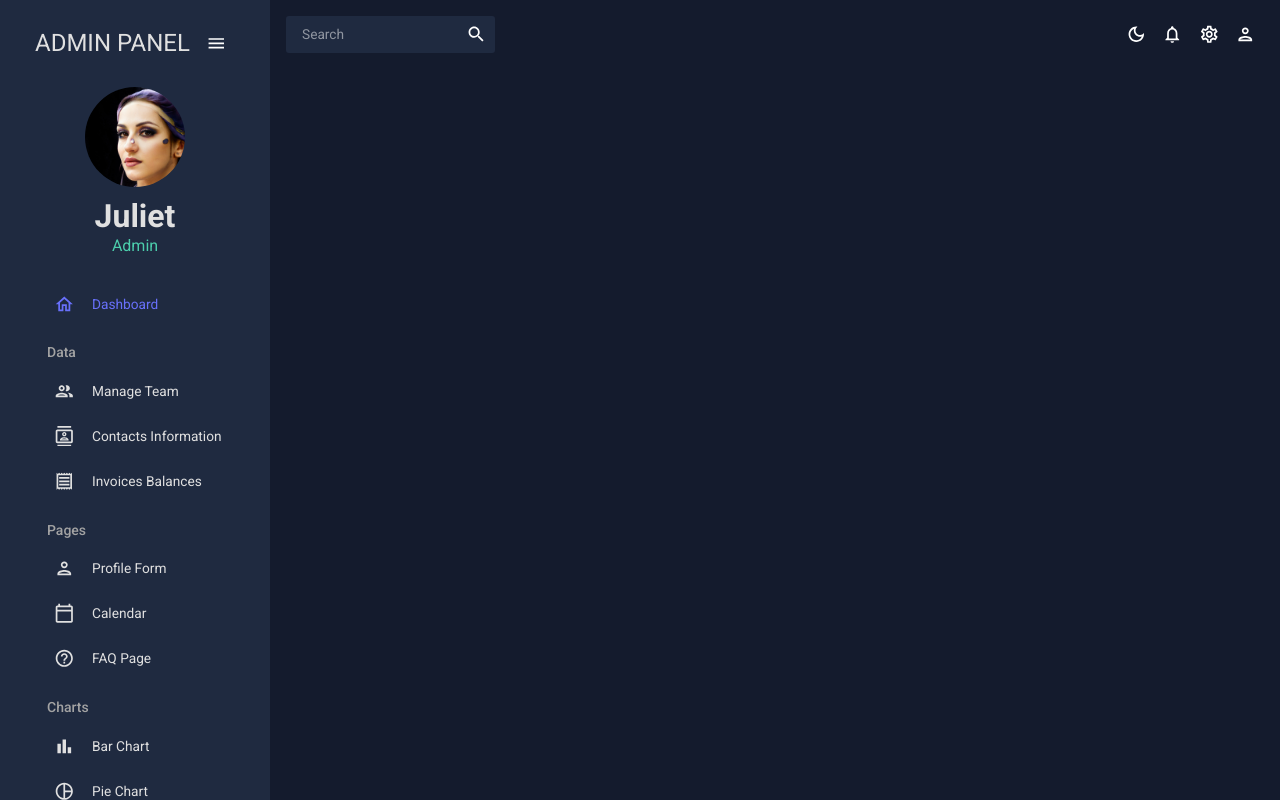
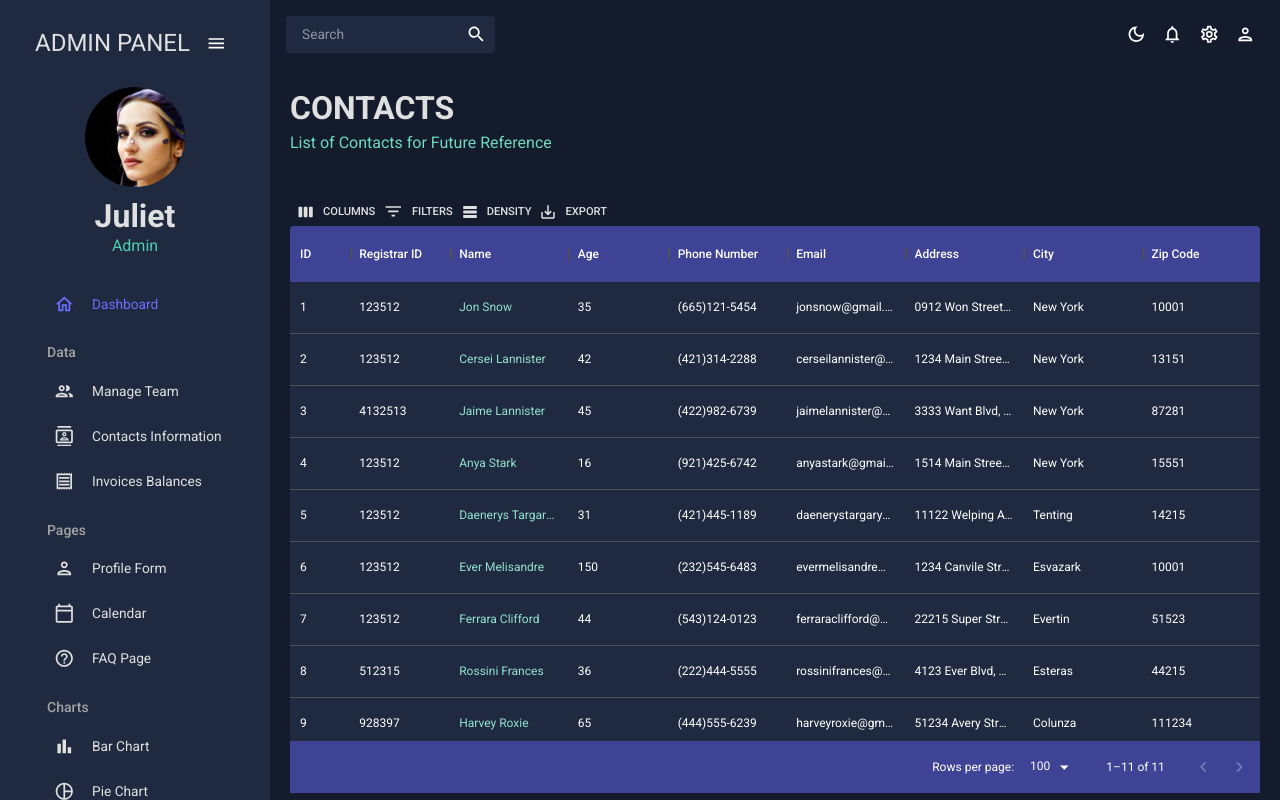
Before and after one commit to sludwikowski/admin-dashboard-app, a React (Create React App) app: page /contacts in a window 1280 px wide. Built offline with nearby package versions, Linux system fonts and the light colour scheme.

Commit message:
`contacts` component added

```diff
--- a/src/App.js
+++ b/src/App.js
@@ -8,8 +8,8 @@
 import Dashboard from './scenes/dashboard'
 import Sidebar from './scenes/global/Sidebar'
 import Team from './scenes/team'
+import Contacts from './scenes/contacts'
 // import Invoices from './scenes/invoices'
-// import Contacts from './scenes/contacts'
 // import Bar from './scenes/bar'
 // import Form from './scenes/form'
 // import Line from './scenes/line'
@@ -37,10 +37,10 @@
                 path={'/team'}
                 element={<Team/>}
               />
-              {/* <Route */}
-              {/*   path={'/contacts'} */}
-              {/*   element={<Contacts/>} */}
-              {/* /> */}
+              <Route
+                path={'/contacts'}
+                element={<Contacts/>}
+              />
               {/* <Route */}
               {/*   path={'/invoices'} */}
               {/*   element={<Invoices/>} */}
--- /dev/null
+++ b/src/scenes/contacts/index.js
@@ -0,0 +1,113 @@
+import React from 'react'
+
+import { mockDataContacts } from '../../data/mockData'
+
+import { Box, useTheme } from '@mui/material'
+import { DataGrid, GridToolbar } from '@mui/x-data-grid'
+import { tokens } from '../../theme'
+
+import Header from '../../components/Header'
+
+const Contacts = () => {
+  const theme = useTheme()
+  const colors = tokens(theme.palette.mode)
+
+  const columns = [
+    {
+      field: 'id',
+      headerName: 'ID',
+      flex: 0.5
+    },
+    {
+      field: 'registrarId',
+      headerName: 'Registrar ID'
+    },
+    {
+      field: 'name',
+      headerName: 'Name',
+      flex: 1,
+      cellClassName: 'name-column--cell'
+    },
+    {
+      field: 'age',
+      headerName: 'Age',
+      type: 'number',
+      headerAlign: 'left',
+      align: 'left'
+    },
+    {
+      field: 'phone',
+      headerName: 'Phone Number',
+      flex: 1
+    },
+    {
+      field: 'email',
+      headerName: 'Email',
+      flex: 1
+    },
+    {
+      field: 'address',
+      headerName: 'Address',
+      flex: 1
+    },
+    {
+      field: 'city',
+      headerName: 'City',
+      flex: 1
+    },
+    {
+      field: 'zipCode',
+      headerName: 'Zip Code',
+      flex: 1
+    }
+  ]
+
+  return (
+    <Box m={'20px'}>
+      <Header
+        title={'CONTACTS'}
+        subtitle={'List of Contacts for Future Reference'}
+      />
+      <Box
+        m={'40px 0 0 0'}
+        height={'75vh'}
+        sx={{
+          '& .MuiDataGrid-root': {
+            border: 'none'
+          },
+          '& .MuiDataGrid-cell': {
+            borderBottom: 'none'
+          },
+          '& .name-column--cell': {
+            color: colors.greenAccent[300]
+          },
+          '& .MuiDataGrid-columnHeaders': {
+            backgroundColor: colors.blueAccent[700],
+            borderBottom: 'none'
+          },
+          '& .MuiDataGrid-virtualScroller': {
+            backgroundColor: colors.primary[400]
+          },
+          '& .MuiDataGrid-footerContainer': {
+            borderTop: 'none',
+            backgroundColor: colors.blueAccent[700]
+          },
+          '& .MuiCheckbox-root': {
+            color: `${colors.greenAccent[200]} !important`
+          },
+          '& .MuiDataGrid-toolbarContainer .MuiButton-text': {
+            color: `${colors.grey[100]} !important`
+          }
+        }}
+      >
+        <DataGrid
+          rows={mockDataContacts}
+          columns={columns}
+          components={{ Toolbar: GridToolbar }}
+        />
+      </Box>
+    </Box>
+  )
+}
+
+export default Contacts
```
